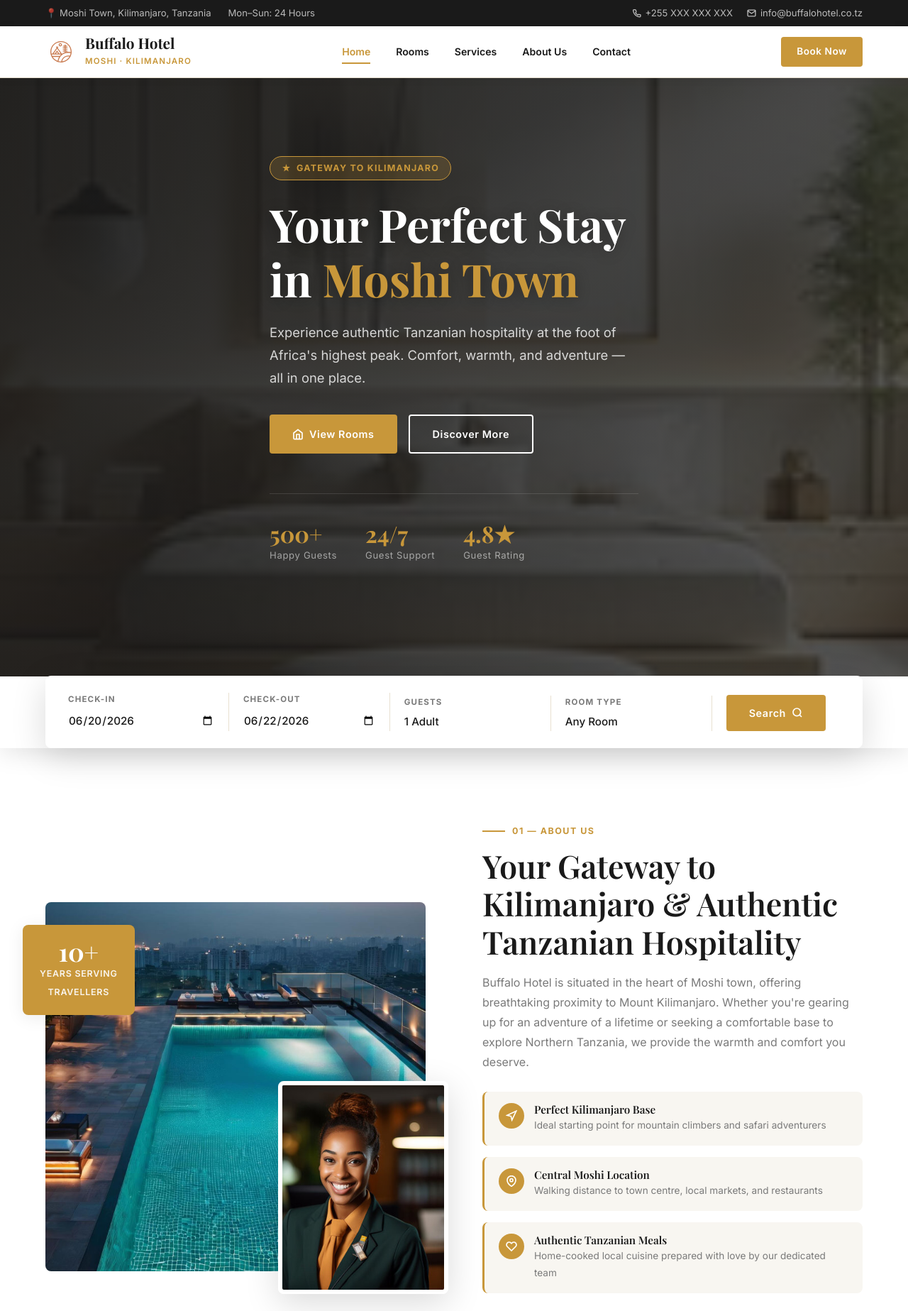
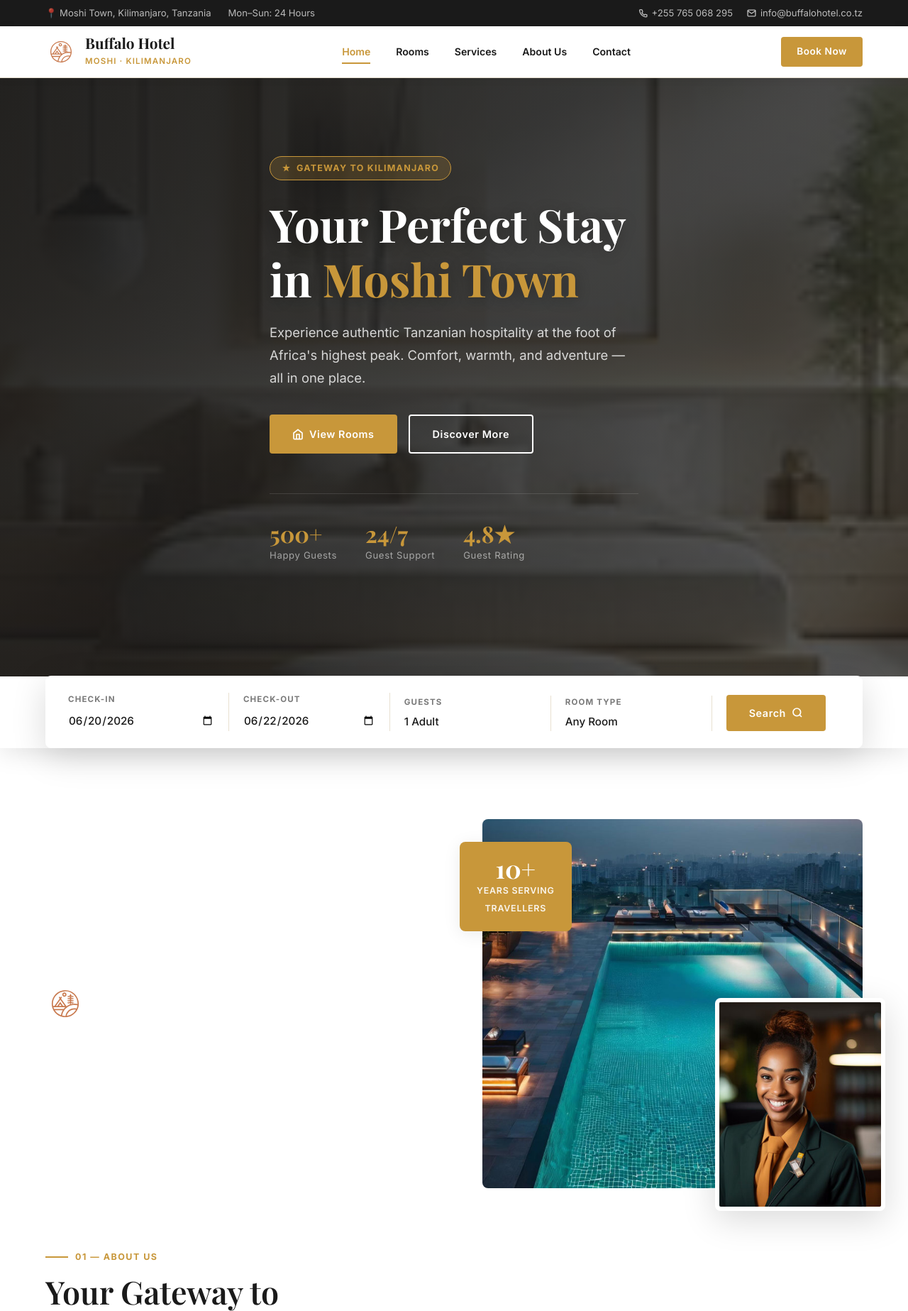
Before and after one commit to Swai-D/stayflow-website, a plain HTML site: page index.html in a window 1280 px wide. Shown: the top 1847 px of the page at 71% size. Drawn offline with nearby package versions, Linux system fonts and the light colour scheme; a web font is replaced by a local one.

Commit message:
Update contact and index pages

```diff
--- a/index.html
+++ b/index.html
@@ -21,9 +21,9 @@
         <span>Mon–Sun: 24 Hours</span>
       </div>
       <div class="top-bar-right">
-        <a href="tel:+255000000000">
+        <a href="tel:+255765068295">
           <svg xmlns="http://www.w3.org/2000/svg" width="13" height="13" viewBox="0 0 24 24" fill="none" stroke="currentColor" stroke-width="2.5"><path d="M22 16.92v3a2 2 0 01-2.18 2 19.79 19.79 0 01-8.63-3.07A19.5 19.5 0 013 5.18a2 2 0 012-2.18h3a2 2 0 012 1.72c.13 1 .37 1.96.73 2.88a2 2 0 01-.45 2.1L9 10.91a16 16 0 006.09 6.09l1.21-1.28a2 2 0 012.1-.45 12.84 12.84 0 002.88.73A2 2 0 0122 16.92z"/></svg>
-          +255 XXX XXX XXX
+          +255 765 068 295
         </a>
         <a href="mailto:info@buffalohotel.co.tz">
           <svg xmlns="http://www.w3.org/2000/svg" width="13" height="13" viewBox="0 0 24 24" fill="none" stroke="currentColor" stroke-width="2.5"><path d="M4 4h16c1.1 0 2 .9 2 2v12a2 2 0 01-2 2H4a2 2 0 01-2-2V6c0-1.1.9-2 2-2z"/><polyline points="22,6 12,13 2,6"/></svg>
@@ -154,7 +154,7 @@
 <!-- ── ABOUT SECTION ── -->
 <section>
   <div class="container">
-    <div class="about-grid">
+    <div class="about-grid"><img src="assets/images/hotel-reservation-logo.svg" alt="Buffalo Hotel Logo"/>
       <div class="about-images">
         <img class="about-img-main" src="assets/images/hotel-reservation-about-1.jpg" alt="Buffalo Hotel Lobby"/>
         <img class="about-img-secondary" src="assets/images/hotel-reservation-about-2.jpg" alt="Hotel Room"/>
@@ -473,7 +473,7 @@
     <div class="footer-grid">
       <div class="footer-brand">
         <div class="logo">
-          <img src="assets/images/hotel-reservation-logo.svg" alt="Buffalo Hotel"/>
+          <img src="assets/images/hotel-reservation-logo.svg" alt="Buffalo Hotel Logo"/>
           <div class="logo-text">
             <span class="hotel-name">Buffalo Hotel</span>
             <span class="hotel-sub" style="color: var(--primary);">Moshi · Kilimanjaro</span>
@@ -524,7 +524,7 @@
           </div>
           <div class="footer-contact-item">
             <svg xmlns="http://www.w3.org/2000/svg" viewBox="0 0 24 24" fill="none" stroke="currentColor" stroke-width="2"><path d="M22 16.92v3a2 2 0 01-2.18 2 19.79 19.79 0 01-8.63-3.07A19.5 19.5 0 013 5.18a2 2 0 012-2.18h3a2 2 0 012 1.72c.13 1 .37 1.96.73 2.88a2 2 0 01-.45 2.1L9 10.91a16 16 0 006.09 6.09l1.21-1.28a2 2 0 012.1-.45 12.84 12.84 0 002.88.73A2 2 0 0122 16.92z"/></svg>
-            <a href="tel:+255000000000">+255 XXX XXX XXX</a>
+            <a href="tel:+255000000000">+255 765 068 295</a>
           </div>
           <div class="footer-contact-item">
             <svg xmlns="http://www.w3.org/2000/svg" viewBox="0 0 24 24" fill="none" stroke="currentColor" stroke-width="2"><path d="M4 4h16c1.1 0 2 .9 2 2v12a2 2 0 01-2 2H4a2 2 0 01-2-2V6c0-1.1.9-2 2-2z"/><polyline points="22,6 12,13 2,6"/></svg>
```
Also changed, not shown: contact.html (+6 -2 lines).
